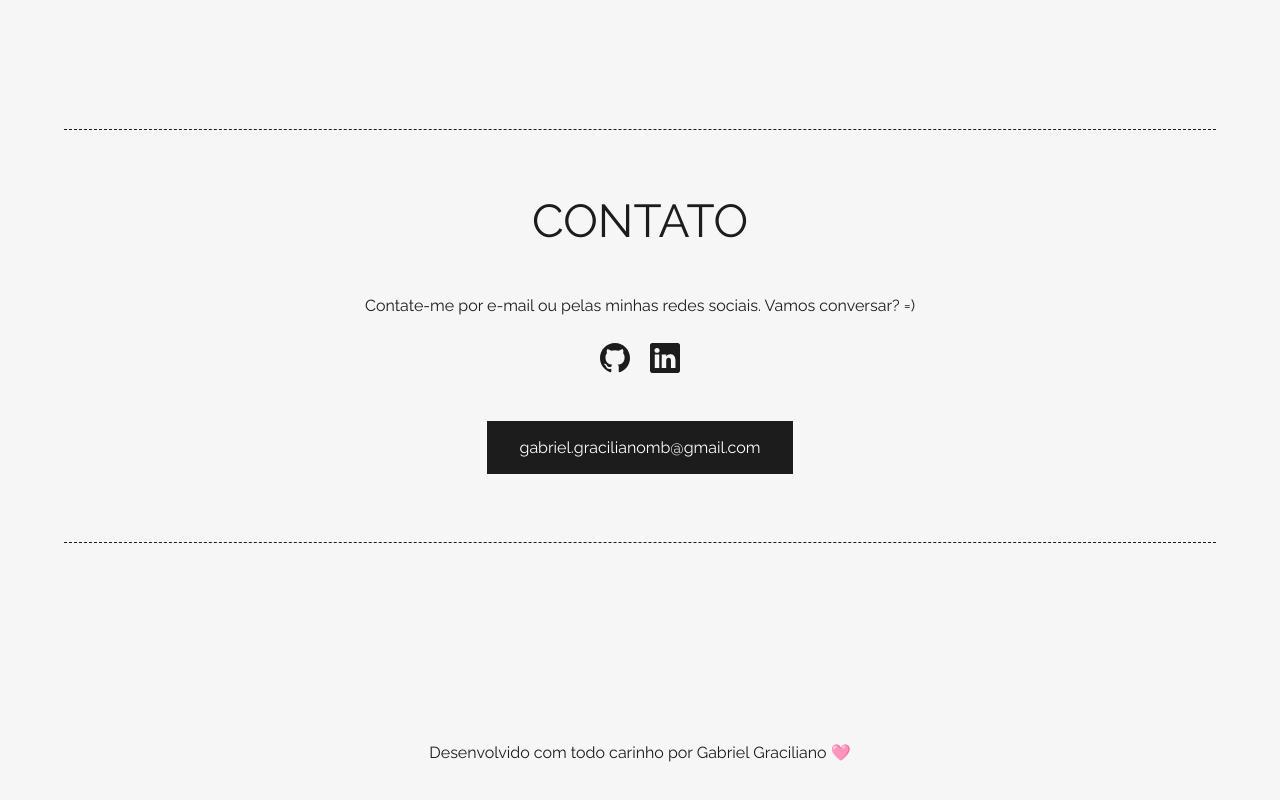
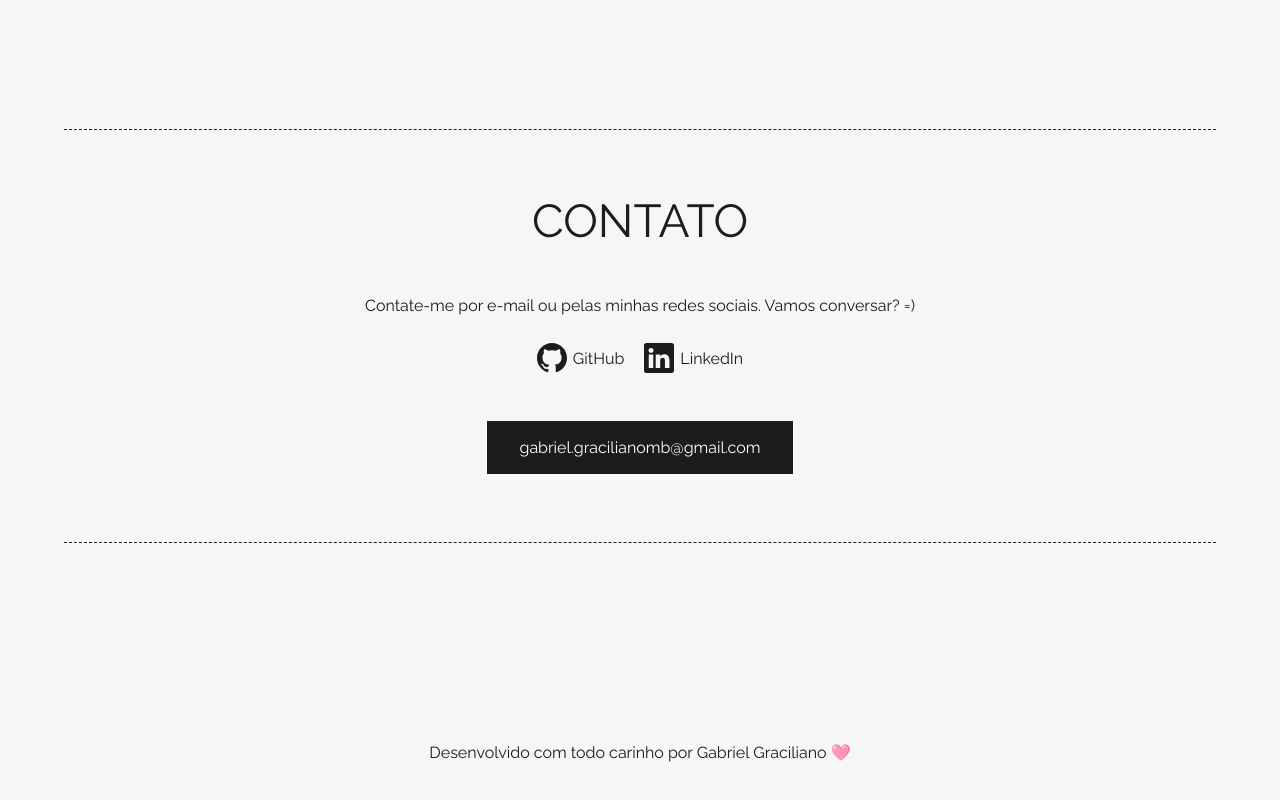
Before and after one commit to GracilianoOG/dio-portfolio, a React (Vite) app: page / in a window 1280 px wide. Shown: the part 3253-4053 px from the top of the page. Built offline with nearby package versions, Linux system fonts and the light colour scheme.

Commit message:
Set showText to true on ContactSection links

```diff
--- a/src/components/ContactSection.jsx
+++ b/src/components/ContactSection.jsx
@@ -41,11 +41,13 @@ function ContactSection() {
           imageSrc={iconGithub}
           text="GitHub"
           href="https://github.com/GracilianoOG"
+          showText={true}
         />
         <SocialLink
           imageSrc={iconLinkedin}
           text="LinkedIn"
           href="https://www.linkedin.com/in/gabrielgmbarros"
+          showText={true}
         />
       </LinksWrapperStyled>
       <ButtonStyled $filled href="mailto:gabriel.gracilianomb@gmail.com">
```
